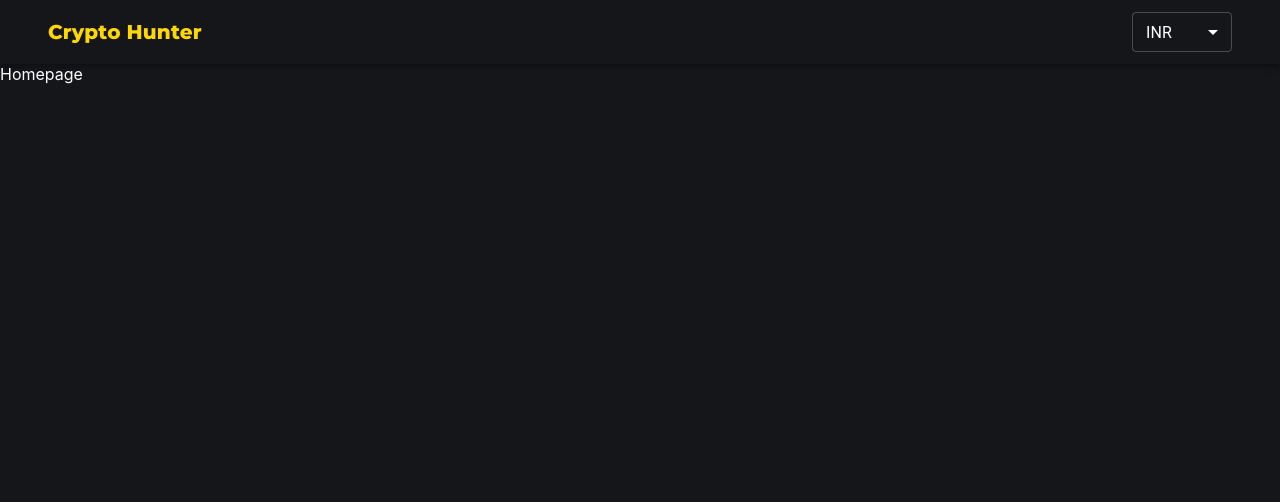
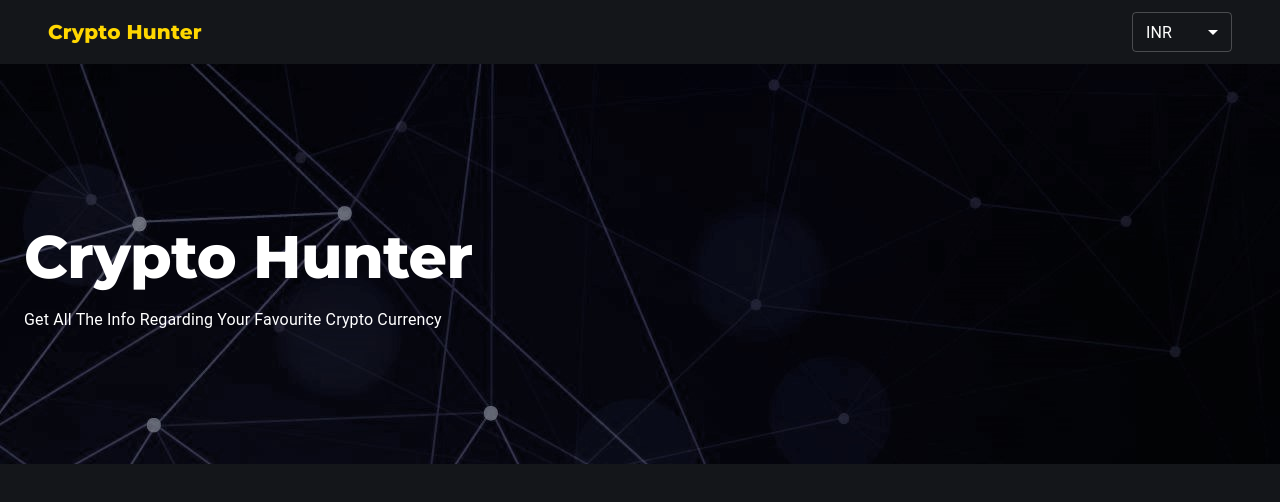
Before and after one commit to RahulPadhy/React-Crypto-Hunter, a React (Create React App) app: page / in a window 1280 px wide. Shown: the top 502 px of the page. Built offline with nearby package versions, Linux system fonts and the light colour scheme.

Commit message:
Some changes

```diff
--- a/src/Pages/Homepage.js
+++ b/src/Pages/Homepage.js
@@ -1,8 +1,11 @@
 import React from 'react'
+import Banner from '../components/Banner/Banner';
 
 const Homepage = () => {
   return (
-    <div>Homepage</div>
+    <>
+      <Banner />
+    </>
   )
 }
 
--- /dev/null
+++ b/src/components/Banner/Banner.js
@@ -0,0 +1,45 @@
+import { Container, makeStyles, Typography } from '@material-ui/core'
+import React from 'react'
+
+const useStyles = makeStyles(() => ({
+    banner: {
+        backgroundImage: "url(./banner2.jpg)",
+    },
+    bannerContent: {
+        height: 400,
+        display: "flex",
+        flexDirection: "column",
+        paddingTop: 25,
+        justifyContent: "space-around",
+    },
+}));
+
+const Banner = () => {
+    const classes = useStyles();
+
+    return (
+        <>
+            <div className={classes.banner}>
+                <Container className={classes.bannerContent}>
+                    <div className={classes.tagline}>
+                        <Typography
+                        variant="h2"
+                        style={{
+                            fontWeight: "bold",
+                            marginBottom: "15px",
+                            fontFamily: "Montserrat",
+                        }}
+                        >
+                            Crypto Hunter
+                        </Typography>
+                        <Typography>
+                            Get All The Info Regarding Your Favourite Crypto Currency
+                        </Typography>
+                    </div>
+                </Container>
+            </div>
+        </>
+    )
+}
+
+export default Banner
```
Also changed, not shown: public/banner2.jpg (added).
